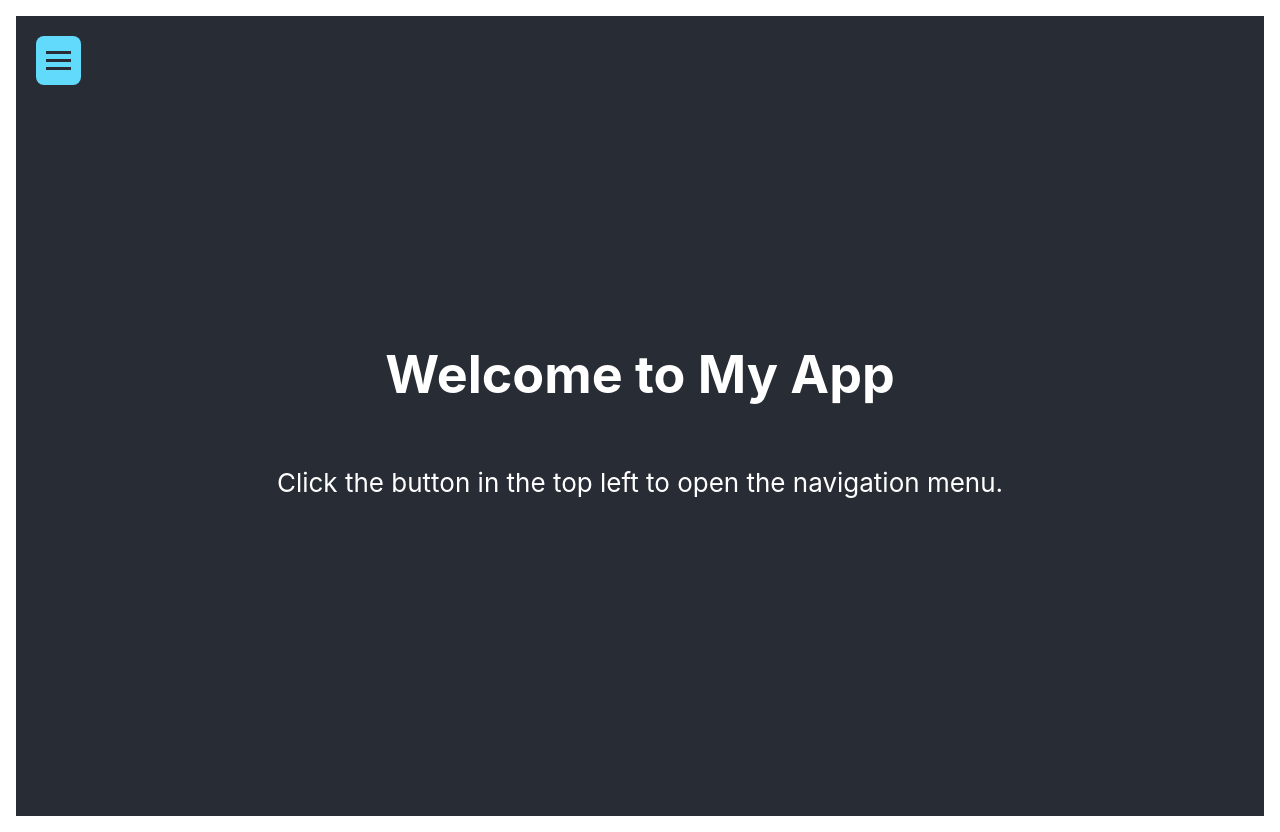
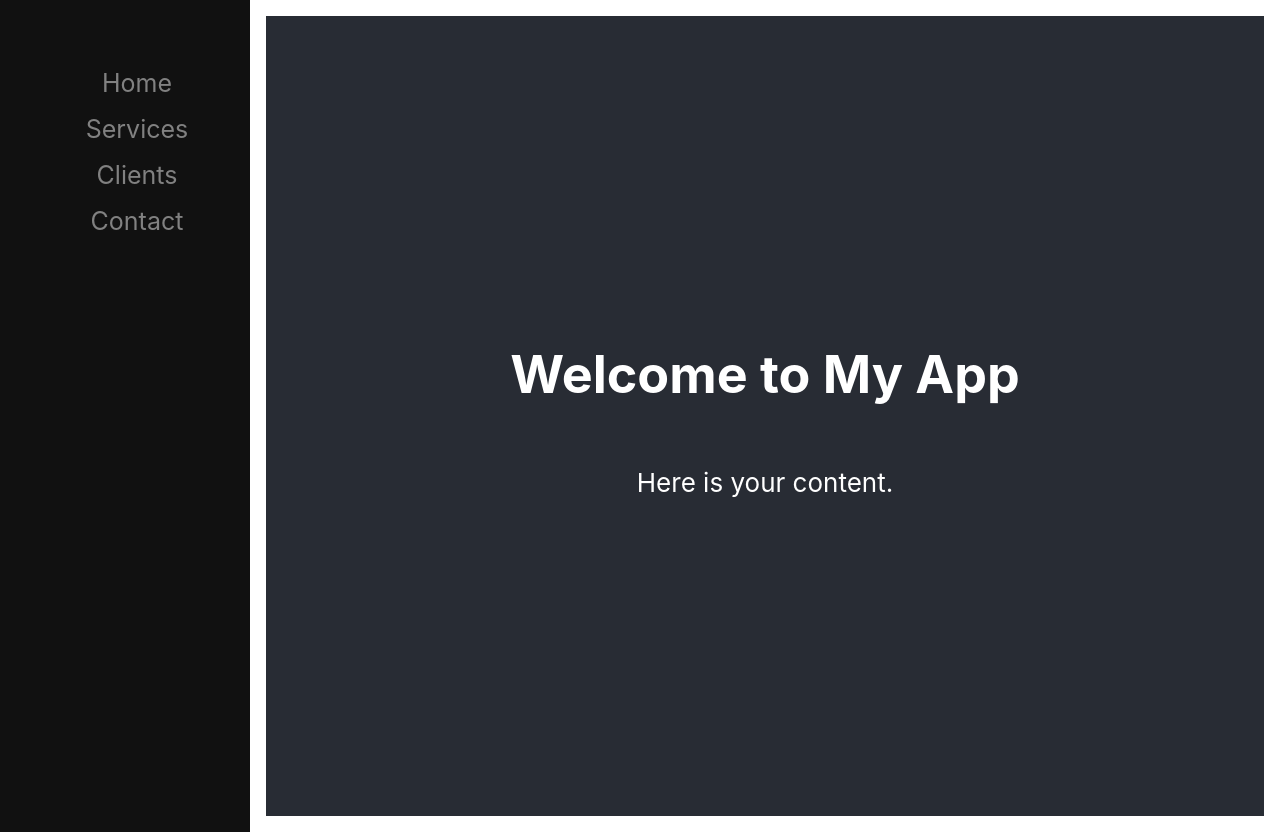
Before and after one commit to connectoniccom/Connectonic.com, a React (Create React App) app: page / in a window 1280 px wide. Built offline with nearby package versions, Linux system fonts and the light colour scheme.

Commit message:
Hello I don't want box I want that slide bar to be on the screen and I w

```diff
--- a/src/App.css
+++ b/src/App.css
@@ -3,12 +3,9 @@
 }
 
 #main-content {
+  padding: 16px;
+  margin-left: 250px; /* Make space for the permanent sidebar */
   transition: margin-left .5s;
-  padding: 16px;
-}
-
-#main-content.sidebar-open {
-  margin-left: 250px;
 }
 
 .App-header {
@@ -23,23 +20,4 @@
   position: relative;
 }
 
-.sidebar-toggle {
-  position: absolute;
-  top: 20px;
-  left: 20px;
-  background: #61dafb;
-  border: none;
-  border-radius: 8px;
-  cursor: pointer;
-  padding: 10px;
-  z-index: 1100; /* Ensure it's above the sidebar */
-}
-
-.hamburger-icon .line {
-  display: block;
-  width: 25px;
-  height: 3px;
-  margin: 5px 0;
-  background-color: #282c34;
-  transition: 0.4s;
-}
+/* Removed sidebar-toggle and hamburger-icon styles as they are no longer used */
--- a/src/App.js
+++ b/src/App.js
@@ -1,28 +1,15 @@
-import React, { useState } from 'react';
+import React from 'react';
 import './App.css';
 import Sidebar from './Sidebar';
 
 function App() {
-  const [isSidebarOpen, setSidebarOpen] = useState(false);
-
-  const toggleSidebar = () => {
-    setSidebarOpen(!isSidebarOpen);
-  };
-
   return (
     <div className="App">
-      <Sidebar isOpen={isSidebarOpen} toggleSidebar={toggleSidebar} />
-      <div id="main-content" className={isSidebarOpen ? 'sidebar-open' : ''}>
+      <Sidebar />
+      <div id="main-content">
         <header className="App-header">
-          <button className="sidebar-toggle" onClick={toggleSidebar}>
-            <div className="hamburger-icon">
-              <span className="line"></span>
-              <span className="line"></span>
-              <span className="line"></span>
-            </div>
-          </button>
           <h1>Welcome to My App</h1>
-          <p>Click the button in the top left to open the navigation menu.</p>
+          <p>Here is your content.</p>
         </header>
       </div>
     </div>
--- a/src/Sidebar.js
+++ b/src/Sidebar.js
@@ -1,9 +1,9 @@
 import React from 'react';
 import './Sidebar.css';
 
-function Sidebar({ isOpen, toggleSidebar }) {
+function Sidebar() {
   return (
-    <div className={`sidebar ${isOpen ? 'open' : ''}`}>
+    <div className="sidebar open">
       <a href="#home">Home</a>
       <a href="#services">Services</a>
       <a href="#clients">Clients</a>
```
